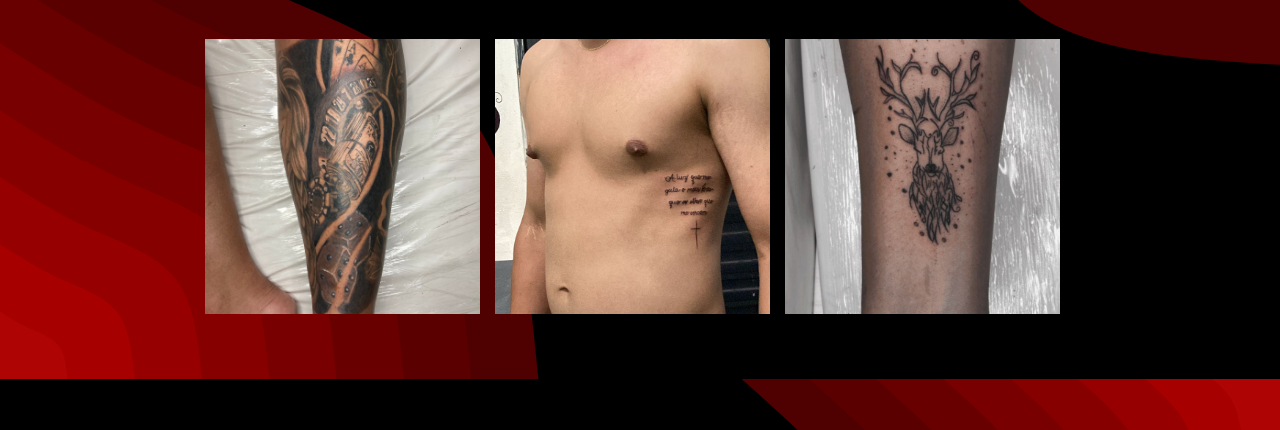
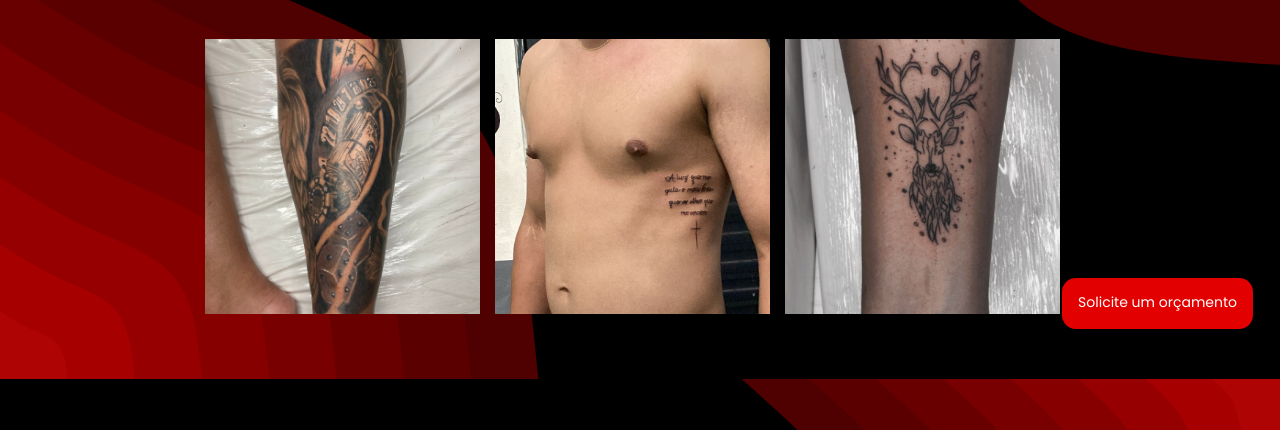
Before and after one commit to LIGHTCLYDE/Volpi-Tattoo-Project, a plain HTML site: page index.html in a window 1280 px wide. Shown: the part 474-904 px from the top of the page. Drawn offline with nearby package versions, Linux system fonts and the light colour scheme; a web font is replaced by a local one.

Commit message:
Add files via upload

```diff
--- a/assets/CSS/galery.css
+++ b/assets/CSS/galery.css
@@ -85,7 +85,7 @@
 /* Galeria */
 
 .img-gallery {
-  width: 80%;
+  width: 90%;
   margin: 100px auto 50px;
   display: grid;
   grid-template-columns: repeat(auto-fit, minmax(250px, 1fr));
--- a/assets/CSS/style.css
+++ b/assets/CSS/style.css
@@ -397,3 +397,62 @@ body::-webkit-scrollbar-thumb {
   font-size: 13px;
   margin-bottom: 0;
 }
+
+/* BOTÃO ORÇA */
+
+.button {
+  position: fixed;
+  top: 94%;
+  right: 27px;
+  z-index: 999;
+  display: inline-block;
+  border-radius: 14px;
+  background-color: rgb(226, 0, 0);
+  border: none;
+  color: #ffffff;
+  text-align: center;
+  font-size: 14px;
+  padding: 16px;
+  padding-top: 13px;
+  transition: all 0.5s;
+  cursor: pointer;
+}
+
+.button a {
+  text-decoration: none;
+  color: #ffffff;
+}
+
+.button span {
+  cursor: pointer;
+  display: inline-block;
+  position: relative;
+  transition: 0.5s;
+}
+
+.button span:after {
+  content: '\00bb';
+  position: absolute;
+  opacity: 0;
+  top: 0;
+  right: -20px;
+  transition: 0.5s;
+}
+
+.button:hover span {
+  padding-right: 25px;
+}
+
+.button:hover span:after {
+  opacity: 1;
+  right: 0;
+}
+
+@media screen and (max-width: 600px) {
+  .button {
+    right:-80px;
+    top: 75%;
+    transform: rotate(-90deg);
+  }
+
+}
--- a/index.html
+++ b/index.html
@@ -1,4 +1,4 @@
-<DOCTYPE html>
+<!DOCTYPE html>
 <html lang="pt-br">
 
 <head>
@@ -128,13 +128,22 @@
 
     <div class="img-gallery" id="galery">
         <img src="assets/CSS/image/image_tattoo/Tattoo_luis_felipe_1.jpeg" onclick="openFullImg(this.src)">
+        <img src="assets/CSS/image/image_tattoo/Tattoo_luis_felipe_2.jpeg" onclick="openFullImg(this.src)">
+        <img src="assets/CSS/image/image_tattoo/Tattoo_Yasmin_2.jpeg" onclick="openFullImg(this.src)">
         <img src="assets/CSS/image/image_tattoo/Tattoo_sino.jpeg" onclick="openFullImg(this.src)">
-        <img src="assets/CSS/image/image_tattoo/Tattoo_Yasmin_2.jpeg" onclick="openFullImg(this.src)">
-        <img src="assets/CSS/image/image_tattoo/Tattoo_luis_felipe_2.jpeg" onclick="openFullImg(this.src)">
         <img src="assets/CSS/image/image_tattoo/Tattoo_kennedy.jpeg" onclick="openFullImg(this.src)">
-        <img src="assets/CSS/image/image_tattoo/Tattoo_yasmin_1.jpeg" onclick="openFullImg(this.src)">
+        <img src="assets/CSS/image/image_tattoo/Tattoo1.jpeg" onclick="openFullImg(this.src)">
+        <img src="assets/CSS/image/image_tattoo/Tattoo_new2.jpeg" onclick="openFullImg(this.src)">
+        <img src="assets/CSS/image/image_tattoo/Tattoo_new4.jpeg" onclick="openFullImg(this.src)">
+        <img src="assets/CSS/image/image_tattoo/Tattoo_new5.jpeg" onclick="openFullImg(this.src)">
     </div>
 
+
+    <!-- Solicite um orçamento -->
+
+    <button class="button" style="vertical-align: middle;">
+        <span><a href="https://wa.me/5517996124207?text=Ol%C3%A1%2C+gostaria+de+realizar+um+or%C3%A7amento" target="_blank">Solicite um orçamento</a></span>
+    </button>
 
 
     <!-- Footer - Contato  -->
```
Also changed, not shown: assets/CSS/image/image_tattoo/Tattoo1.jpeg (added), assets/CSS/image/image_tattoo/Tattoo_new2.jpeg (added), assets/CSS/image/image_tattoo/Tattoo_new3.jpeg (added), assets/CSS/image/image_tattoo/Tattoo_new4.jpeg (added), assets/CSS/image/image_tattoo/Tattoo_new5.jpeg (added).
